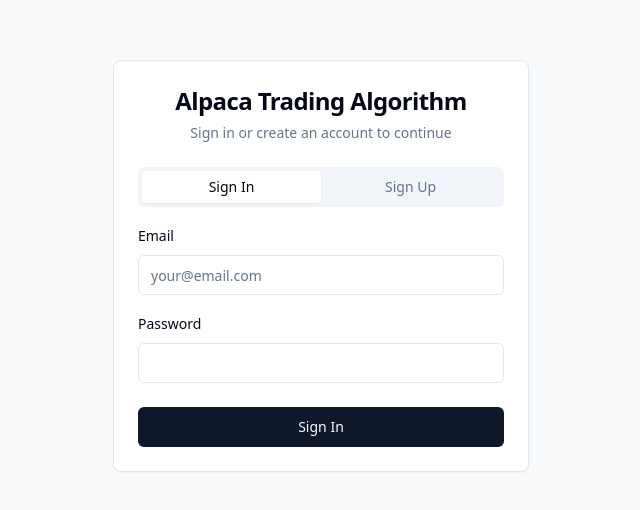
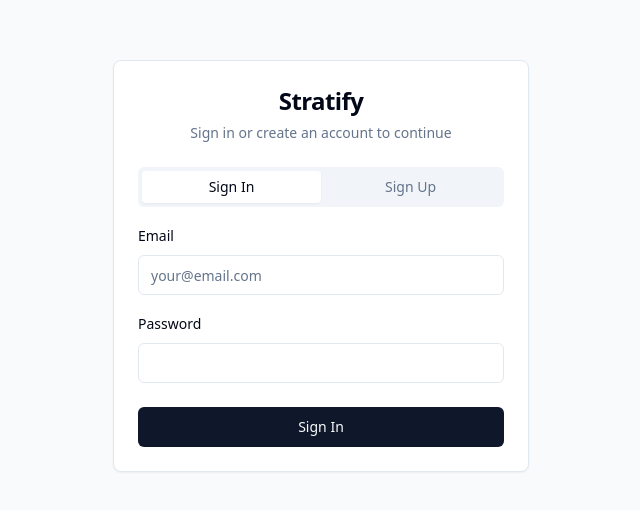
Before and after one commit to jason-czar/stratify-studio, a React (Vite) app: page /auth in a window 1280 px wide. Shown: the part 134-644 px from the top of the page, without its empty margins (319-959 px from the left). Built offline with nearby package versions, Linux system fonts and the light colour scheme.

Commit message:
Rename project to Stratify
Rename all instances of "Algo Garden" to "Stratify" in the codebase.

```diff
--- a/index.html
+++ b/index.html
@@ -1,14 +1,15 @@
+
 <!DOCTYPE html>
 <html lang="en">
   <head>
     <meta charset="UTF-8" />
     <meta name="viewport" content="width=device-width, initial-scale=1.0" />
-    <title>algo-garden-deploy</title>
-    <meta name="description" content="Lovable Generated Project" />
+    <title>Stratify</title>
+    <meta name="description" content="Trading Algorithm Builder Platform" />
     <meta name="author" content="Lovable" />
 
-    <meta property="og:title" content="algo-garden-deploy" />
-    <meta property="og:description" content="Lovable Generated Project" />
+    <meta property="og:title" content="Stratify" />
+    <meta property="og:description" content="Trading Algorithm Builder Platform" />
     <meta property="og:type" content="website" />
     <meta property="og:image" content="https://lovable.dev/opengraph-image-p98pqg.png" />
 
--- a/src/components/auth/AuthForm.tsx
+++ b/src/components/auth/AuthForm.tsx
@@ -49,7 +49,7 @@ export function AuthForm() {
   return (
     <Card className="w-full max-w-md mx-auto">
       <CardHeader>
-        <CardTitle className="text-2xl text-center">Alpaca Trading Algorithm</CardTitle>
+        <CardTitle className="text-2xl text-center">Stratify</CardTitle>
         <CardDescription className="text-center">Sign in or create an account to continue</CardDescription>
       </CardHeader>
       <Tabs defaultValue="signin" className="w-full">
--- a/src/components/layout/NavBar.tsx
+++ b/src/components/layout/NavBar.tsx
@@ -37,7 +37,7 @@ export function NavBar() {
         <Link to="/" className="mr-6 flex items-center space-x-2">
           <Binary className="h-6 w-6" />
           <span className="hidden font-bold sm:inline-block">
-            Algo Garden
+            Stratify
           </span>
         </Link>
 
--- a/src/pages/Index.tsx
+++ b/src/pages/Index.tsx
@@ -1,3 +1,4 @@
+
 import React, { useState, useCallback } from 'react';
 import ReactFlow, {
   Background,
@@ -119,7 +120,7 @@ const Index = () => {
       <div className="min-h-screen bg-background">
         <div className="p-4">
           <header className="flex justify-between items-center mb-6">
-            <h1 className="text-3xl font-bold">Alpaca Trading Algorithm Builder</h1>
+            <h1 className="text-3xl font-bold">Stratify Algorithm Builder</h1>
             <div className="flex items-center gap-4">
               <Button
                 variant="outline"
```
